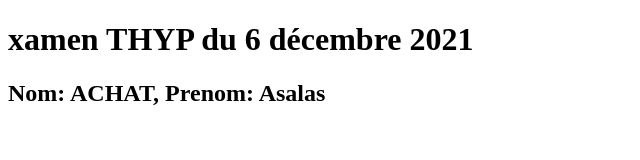
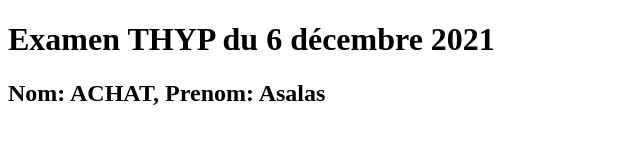
Before and after one commit to achsalsa/EXAM_THYP_21-22, a plain HTML site: page index.html in a window 1280 px wide. Shown: the whole page, without its empty margins (0-640 px from the left). Drawn offline with Linux system fonts and the light colour scheme.

Commit message:
Update index.html

```diff
--- a/index.html
+++ b/index.html
@@ -7,7 +7,7 @@
     <title>Document</title>
 </head>
 <body>
-    <h1>xamen THYP du 6 décembre 2021</h1>
+    <h1>Examen THYP du 6 décembre 2021</h1>
     <h2>Nom: ACHAT, Prenom: Asalas</h2>
 </body>
 </html>
```
